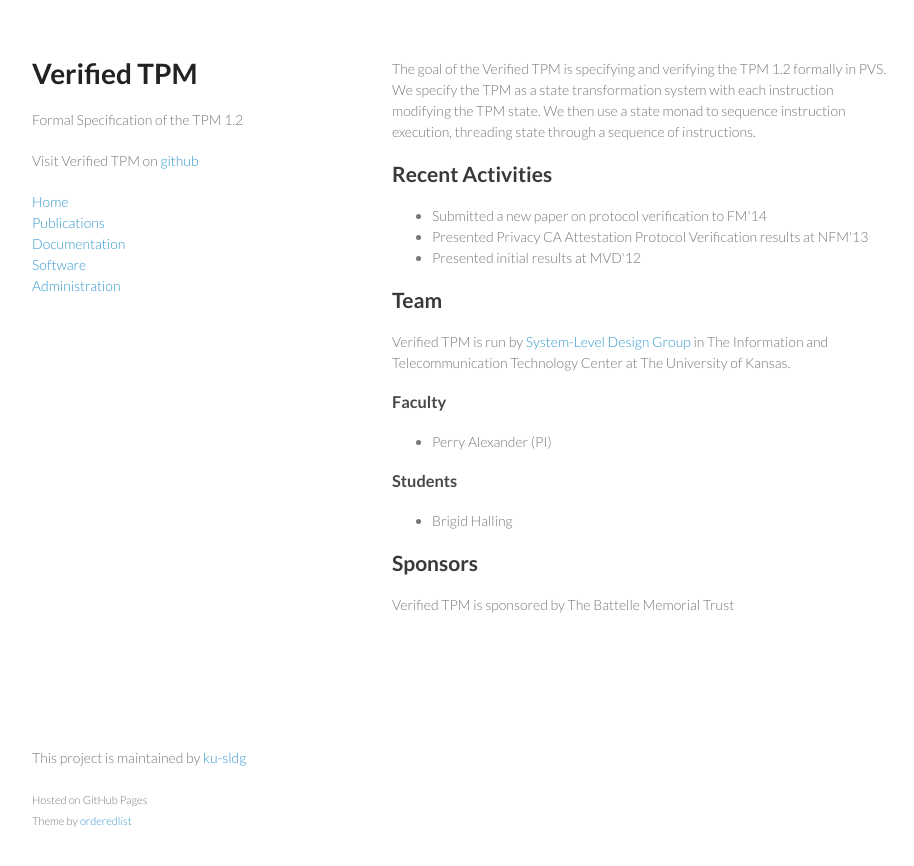
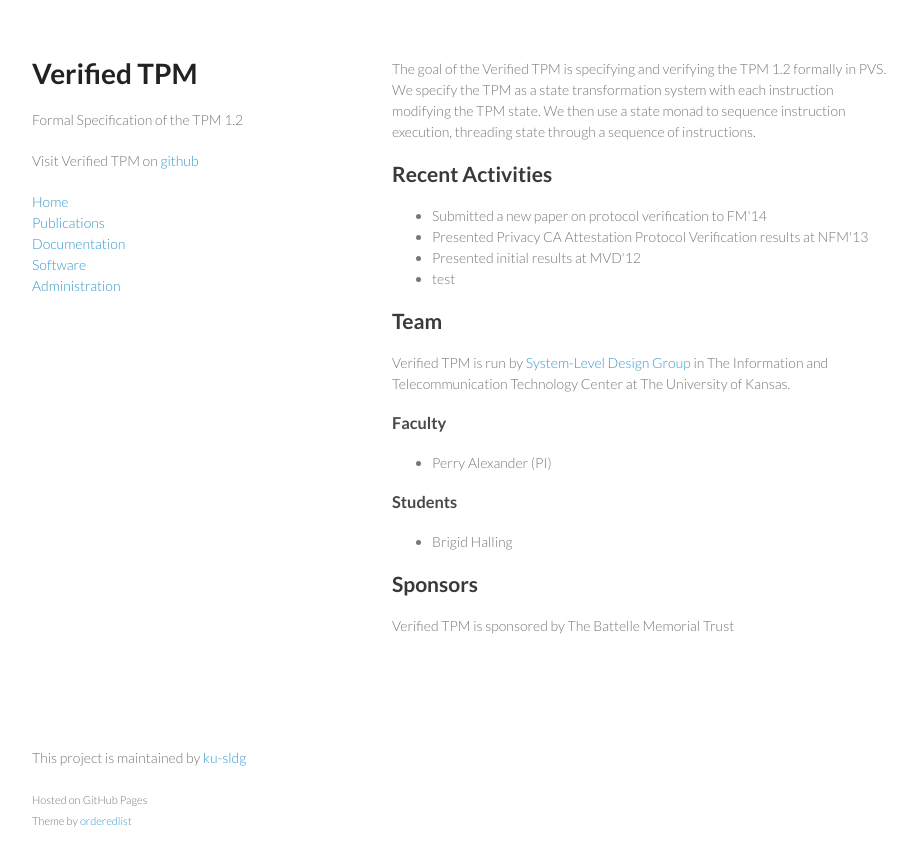
Before and after one commit to ku-sldg/verified-tpm12, a Jekyll site: the page built from index.md, in a window 1280 px wide. Shown: the top 866 px of the page, without its empty margins (178-1092 px from the left). Built offline with Jekyll 4.4.1, drawn with Linux system fonts in a browser that asks for light colours.

```diff
--- a/_data/activities.yml
+++ b/_data/activities.yml
@@ -1,3 +1,4 @@
 - description: Submitted a new paper on protocol verification to FM'14
 - description: Presented Privacy CA Attestation Protocol Verification results at NFM'13
 - description: Presented initial results at MVD'12
+- description: test
```
Also changed, not shown: 1 other file.
